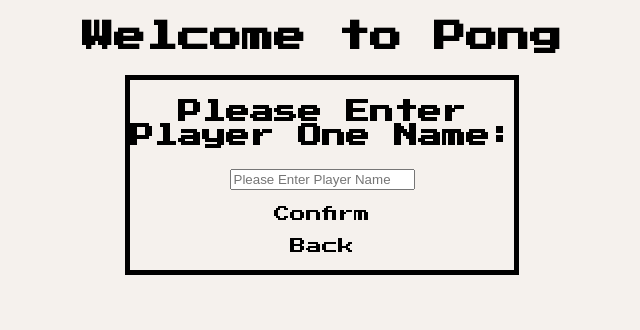
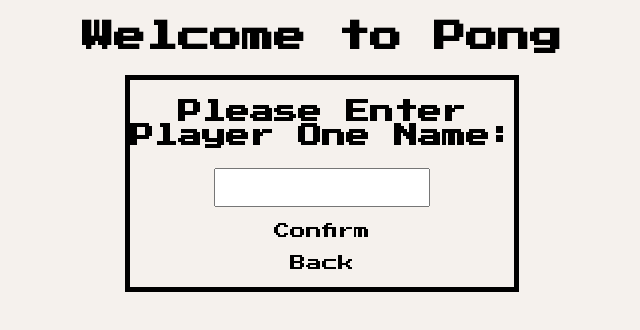
Before and after one commit to Aman-Hundal/PongJS, a React (Create React App) app in the folder frontend/: page / in a window 1280 px wide. Both pictures are taken after a click on the item "Offline". Shown: the top 330 px of the page, without its empty margins (318-958 px from the left). Built offline with nearby package versions, Linux system fonts and the light colour scheme.

Commit message:
form styling for input field adjusted

```diff
--- a/frontend/src/components/Setup/UserFormP1.jsx
+++ b/frontend/src/components/Setup/UserFormP1.jsx
@@ -13,7 +13,7 @@ const UserFormP1 = (props) => {
                 <input
                 onChange={event => setName(event.target.value)}
                 name="Player Name:"
-                placeholder="Please Enter Player Name"
+                placeholder=""
                 type="text"
                 value={name}
                 />
--- a/frontend/src/components/Setup/UserFormP2.jsx
+++ b/frontend/src/components/Setup/UserFormP2.jsx
@@ -13,7 +13,7 @@ const UserFormP2 = (props) => {
                 <input
                 onChange={event => setName(event.target.value)}
                 name="Player Name:"
-                placeholder="Please Enter Player Name"
+                placeholder=""
                 type="text"
                 value={name}
                 />
--- a/frontend/src/components/styles/Setup.css
+++ b/frontend/src/components/styles/Setup.css
@@ -1,6 +1,11 @@
 #gamemode-list {
     list-style-type: none;
     cursor: pointer;
+}
+
+.playerform input {
+    padding: 10px;
+    width: 50%;
 }
 
 .list-item:hover {
```
